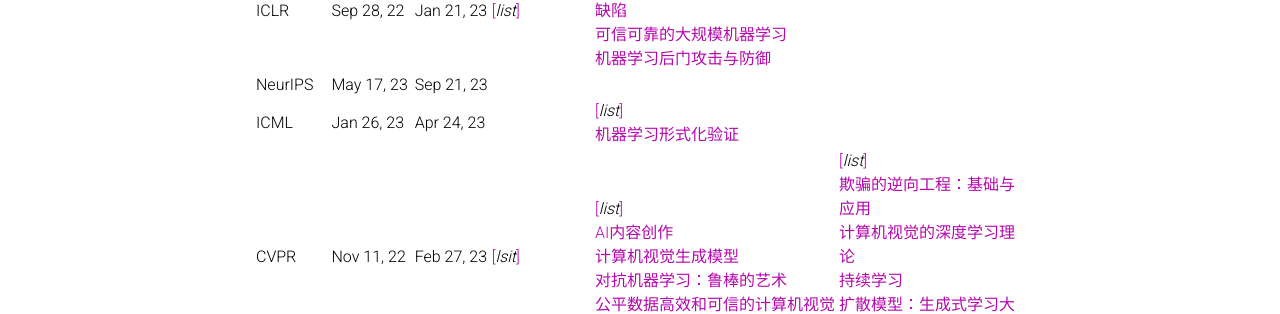
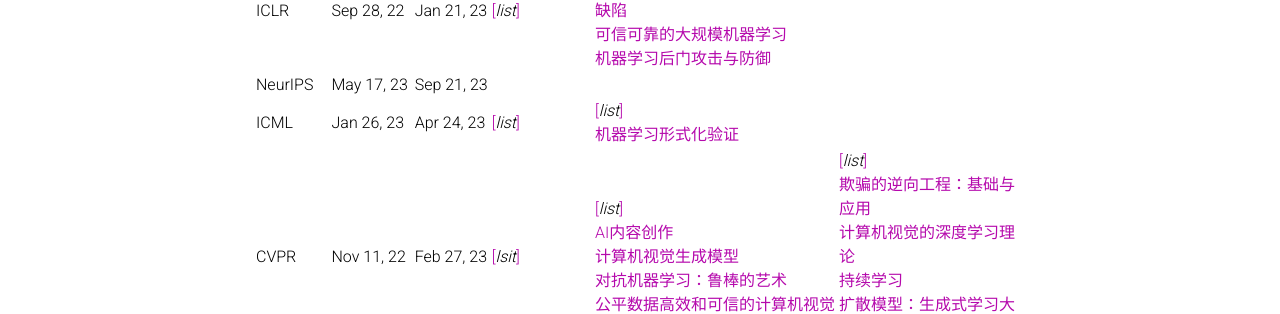
Before and after one commit to ByeRose/ByeRose.github.io, a Jekyll site: the page built from _posts/2023-05-11-人工智能顶会Paper&Workshop&Tutorial.md, in a window 1280 px wide and 900 px high. Shown: the part 390-704 px from the top of the window. Built offline with Jekyll 4.4.1, drawn with Linux system fonts in a browser that asks for light colours; comment, search, counter and statistics services are not loaded; a style sheet for code colours, icons or effects is not loaded.

Commit message:
Update 2023-05-11-人工智能顶会Paper&Workshop&Tutorial.md

```diff
--- a/_posts/2023-05-11-人工智能顶会Paper&Workshop&Tutorial.md
+++ b/_posts/2023-05-11-人工智能顶会Paper&Workshop&Tutorial.md
@@ -13,7 +13,7 @@
 | --- | --- | --- | --- | --- | --- |
 | ICLR      | Sep 28, 22      | Jan 21, 23 |[[*list*]](https://iclr.cc/virtual/2023/papers.html) | [[*list*]](https://iclr.cc/virtual/2023/events/workshop) <br>[可信机器学习中有限数据和计算的缺陷](https://sites.google.com/view/trustml-unlimited/home)<br> [可信可靠的大规模机器学习](https://rtml-iclr2023.github.io/) <br> [机器学习后门攻击与防御](https://iclr23-bands.github.io/)| |
 | NeurIPS   | May 17, 23       | Sep 21, 23  |  |  |  |
-| ICML      | Jan 26, 23      | Apr 24, 23 |  | [[*list*]](https://icml.cc/virtual/2023/events/workshop) <br> [机器学习形式化验证](https://www.ml-verification.com/)|  |
+| ICML      | Jan 26, 23      | Apr 24, 23 |[[*list*]](https://icml.cc/virtual/2023/papers.html) | [[*list*]](https://icml.cc/virtual/2023/events/workshop) <br> [机器学习形式化验证](https://www.ml-verification.com/)|  |
 | CVPR      |  Nov 11, 22     | Feb 27, 23 | [[*lsit*]](https://cvpr2023.thecvf.com/Conferences/2023/AcceptedPapers) | [[*list*]](https://cvpr2023.thecvf.com/Conferences/2023/workshop-list)<br> [AI内容创作](https://ai4cc.net/) <br> [计算机视觉生成模型](https://generative-vision.github.io/workshop-CVPR-23/) <br> [对抗机器学习：鲁棒的艺术](https://robustart.github.io/) <br> [公平数据高效和可信的计算机视觉](https://fadetrcv.github.io/2023/)| [[*list*]](https://cvpr2023.thecvf.com/Conferences/2023/tutorial-list)<br> [欺骗的逆向工程：基础与应用](https://sites.google.com/view/cvpr2023red)<br>[计算机视觉的深度学习理论](https://dl-theory.github.io/)<br>[持续学习](https://sites.google.com/view/clvision2023)<br>[扩散模型：生成式学习大爆炸](https://cvpr2023-tutorial-diffusion-models.github.io/)<br>[理解和解释视觉注意力](https://all-things-vits.github.io/atv/) |
 | ICCV      |March 8, 23       | July 13, 23 |  | [[*lsit*]](https://iccv2023.thecvf.com/list.of.accepted.workshops-363300-4-31-33.php) |  |
 | ACL       |Dec 15, 22       | May 1, 23 |  | [[*list*]](https://2023.aclweb.org/program/workshops/)<br>[可信的自然语言处理](https://trustnlpworkshop.github.io/) | [[*list*]](https://2023.aclweb.org/program/tutorials/) |
```
